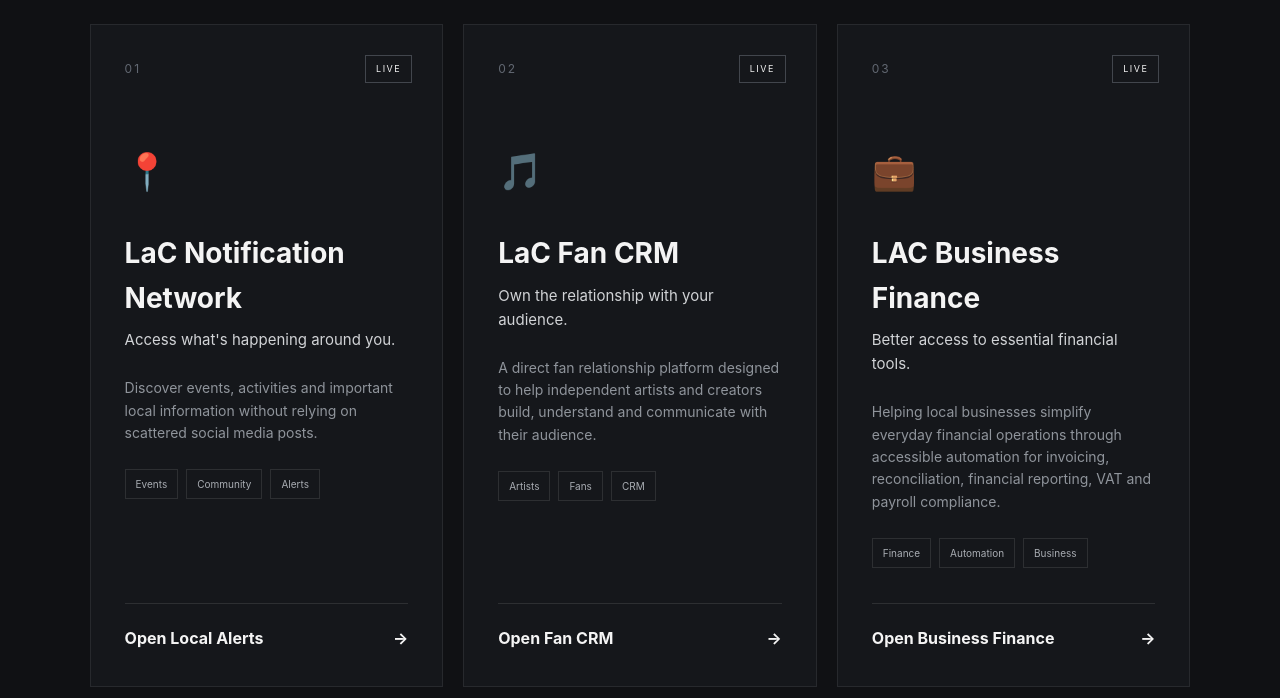
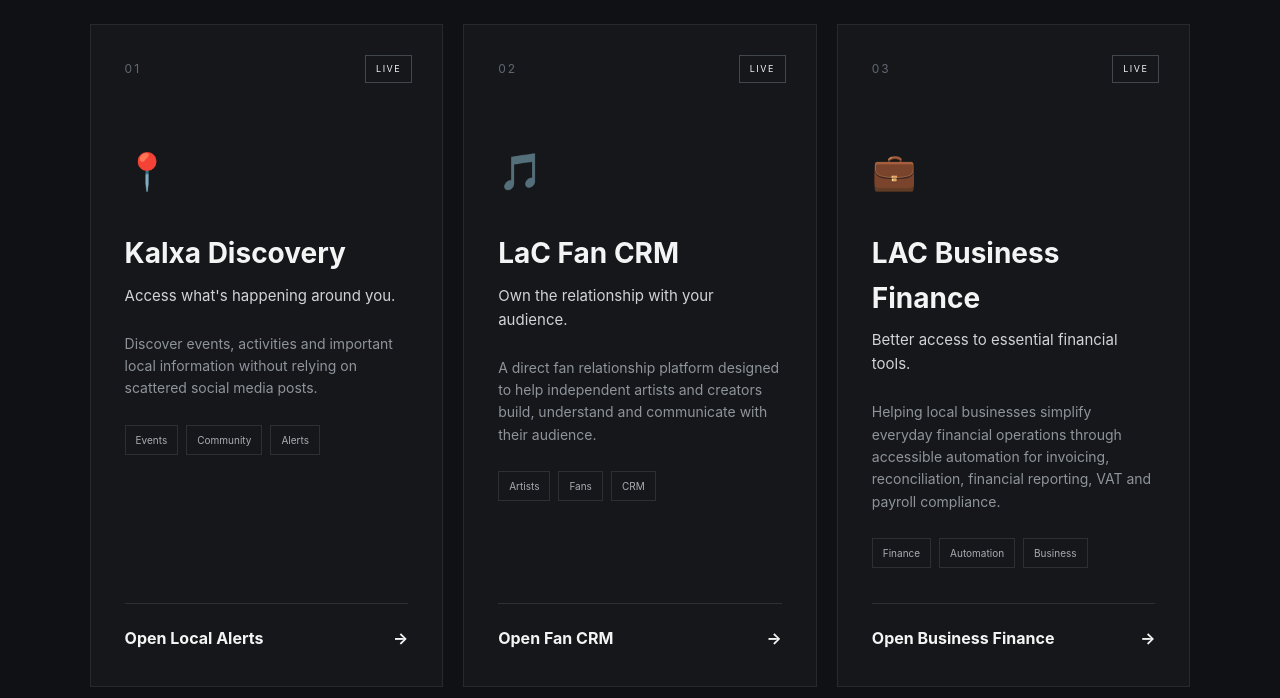
Before and after one commit to LasieHlongwane/mymain-website, a Flask app: page / in a window 1280 px wide. Shown: the part 1774-2472 px from the top of the page. Run offline with Flask 3, Linux system fonts and the light colour scheme.

Commit message:
Rename LaC Notification Network to Kalxa Discovery

```diff
--- a/templates/index.html
+++ b/templates/index.html
@@ -236,7 +236,7 @@
             </div>
 
             <h3>
-                LaC Notification Network
+                Kalxa Discovery
             </h3>
 
             <p class="product-tagline">
```
